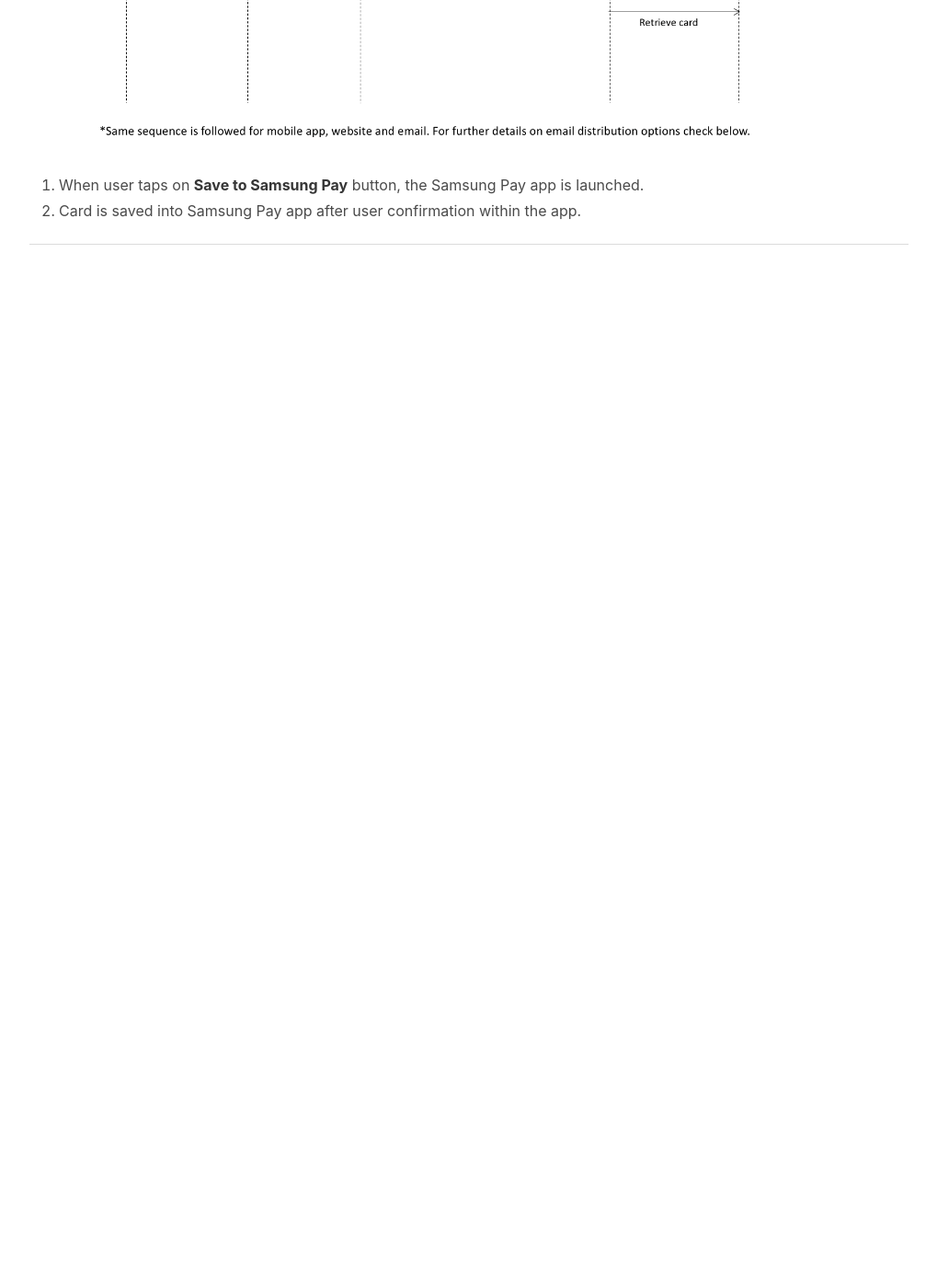
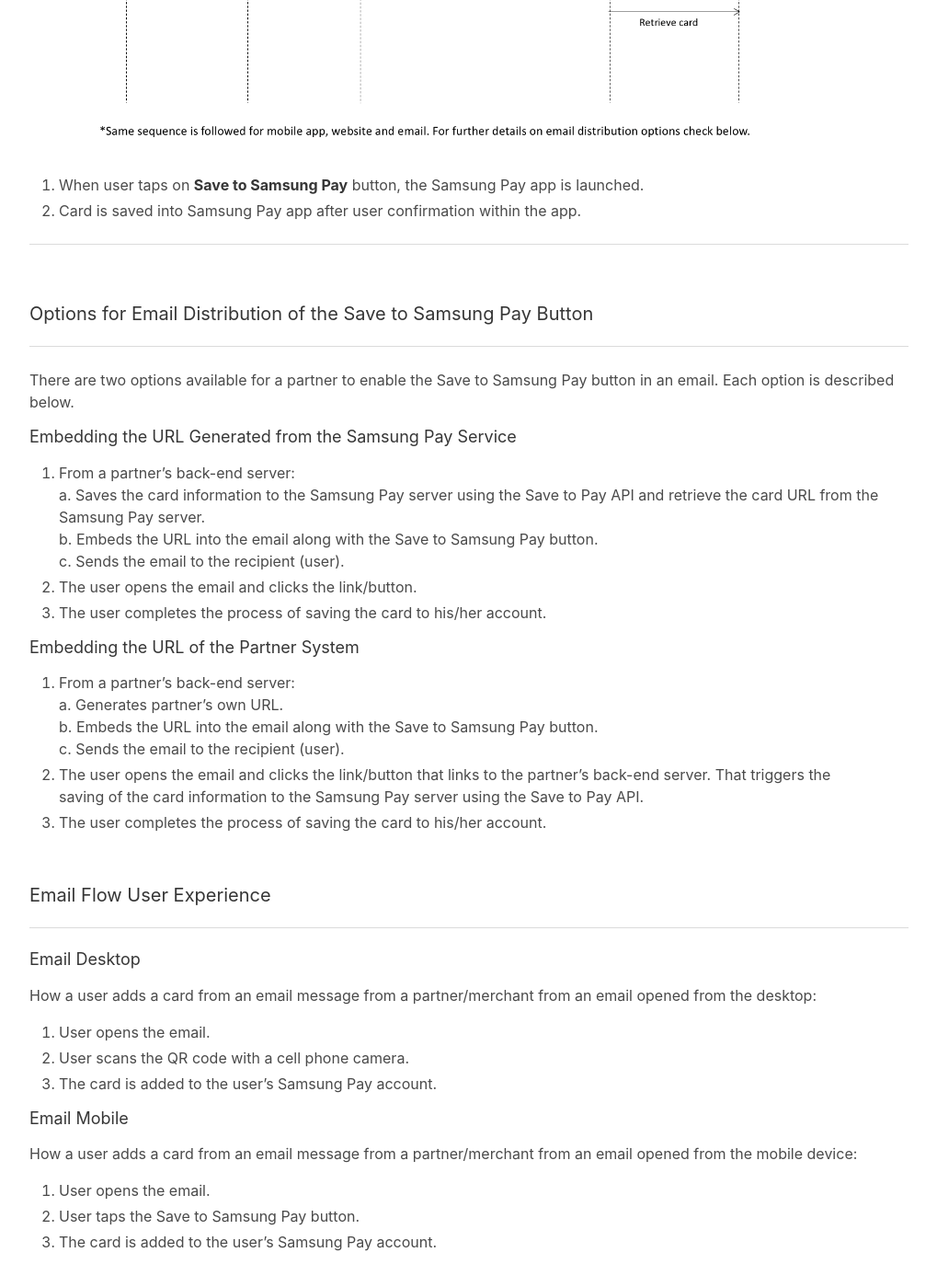
Before and after one commit to samsung-pay/sapi-doc, a Jekyll site: the page built from documentation/membership/concepts.md, in a window 1280 px wide and 1400 px high, scrolled down 2257 px. Shown: the whole window at 92% size, without its empty margins (228-1247 px from the left). Built offline with Jekyll 4.4.1, drawn with Linux system fonts in a browser that asks for light colours; before the commit the page ends 2595 px from its top, so only the background shows below that.

```diff
--- a/documentation/membership/concepts.md
+++ b/documentation/membership/concepts.md
@@ -35,5 +35,56 @@ The following diagrams depict the API flows for desktop-web and mobile scenarios
 
 ---
 
+<br>
+#### Options for Email Distribution of the Save to Samsung Pay Button
+---
+There are two options available for a partner to enable the Save to Samsung Pay button in an email. Each option is described below.
+
+##### Embedding the URL Generated from the Samsung Pay Service
+1.  From a partner’s back-end server:
+    <dl>
+      <dt>a. Saves the card information to the Samsung Pay server using the Save to Pay API and retrieve the card URL from the Samsung Pay server.</dt>
+      <dt>b. Embeds the URL into the email along with the Save to Samsung Pay button.</dt>
+      <dt>c. Sends the email to the recipient (user).</dt>
+    </dl>
+
+2.  The user opens the email and clicks the link/button.
+
+3.  The user completes the process of saving the card to his/her account.
+
+##### Embedding the URL of the Partner System
+1.  From a partner’s back-end server:
+    <dl>
+      <dt>a. Generates partner’s own URL.</dt>
+      <dt>b. Embeds the URL into the email along with the Save to Samsung Pay button.</dt>
+      <dt>c. Sends the email to the recipient (user).</dt>
+    </dl>
+
+2.  The user opens the email and clicks the link/button that links to the partner’s back-end server. That triggers the saving of the card information to the Samsung Pay server using the Save to Pay API.
+
+3.  The user completes the process of saving the card to his/her account.
+
+
+<br>
+#### Email Flow User Experience
+---
+
+##### Email Desktop
+How a user adds a card from an email message from a partner/merchant from an email opened from the desktop:
+1.  User opens the email.
+
+2.  User scans the QR code with a cell phone camera.
+
+3.  The card is added to the user’s Samsung Pay account.
+
+##### Email Mobile
+How a user adds a card from an email message from a partner/merchant from an email opened from the mobile device:
+1.  User opens the email.
+
+2.  User taps the Save to Samsung Pay button.
+
+3.  The card is added to the user’s Samsung Pay account.
+
+
 [Membership API page]: https://samsung-pay.github.io/sapi-doc/documentation/membership/api
 [Membership API SDKs page]: https://samsung-pay.github.io/sapi-doc/documentation/membership/sdks
```
Also changed, not shown: reference/uxguidelines.md (+19 -2 lines), assets/images/uxguidelines/s2p_btn_b.png (added), assets/images/uxguidelines/s2p_btn_w.png (added), assets/images/uxguidelines/screen.png (added).
